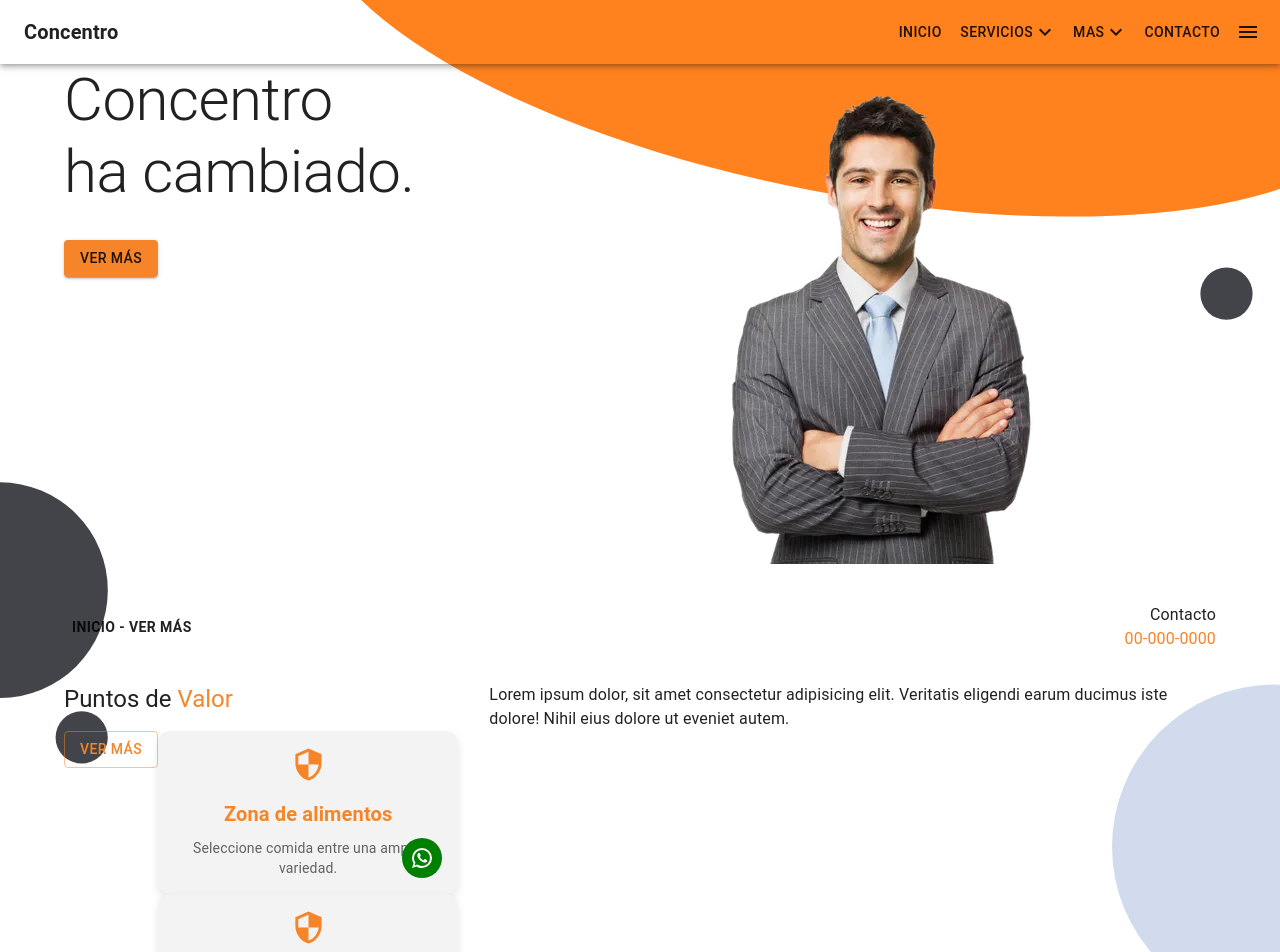
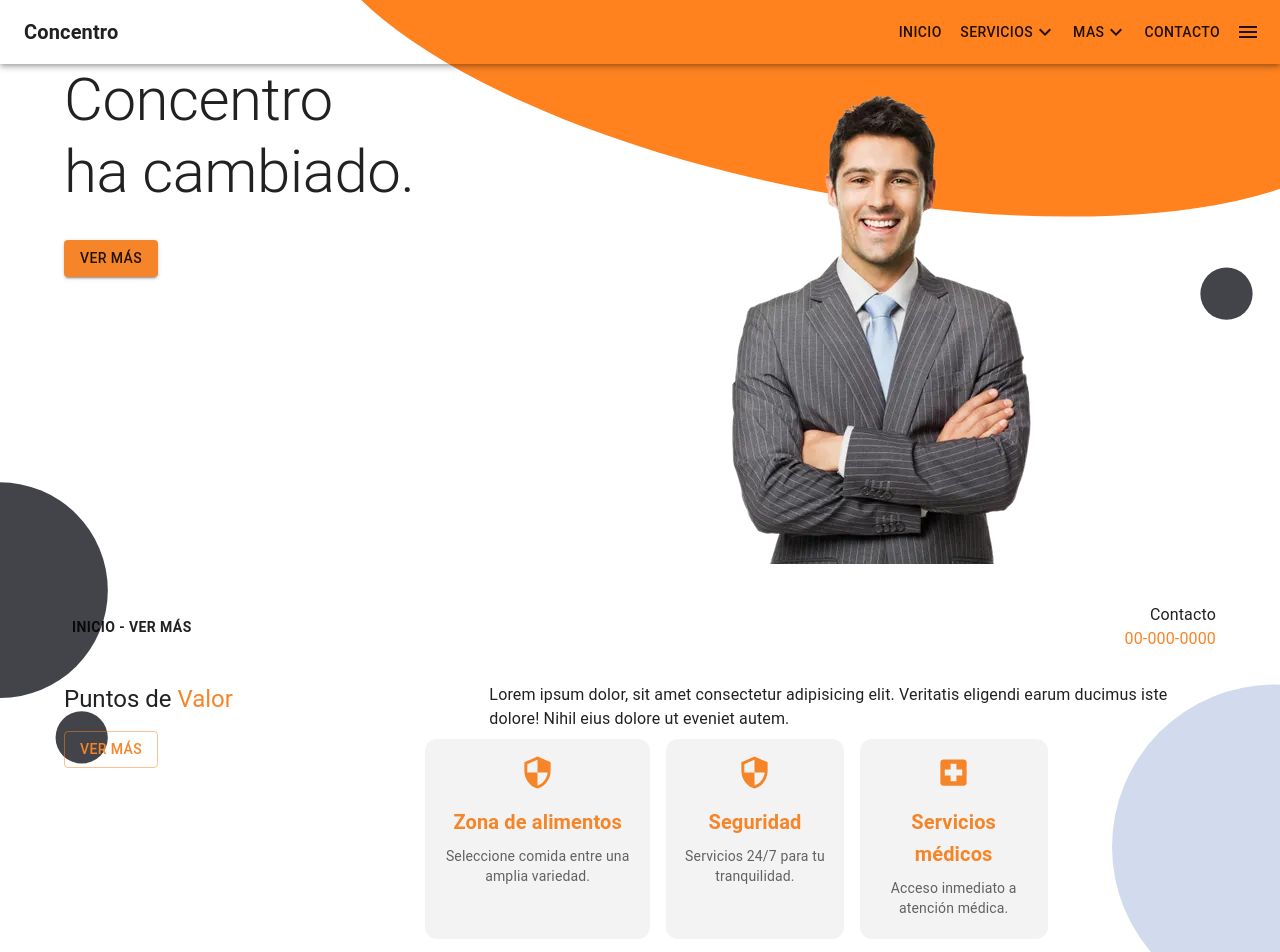
Before and after one commit to victorivitec/concentro, a Next.js app: page / in a window 1280 px wide. Shown: the top 952 px of the page. Built offline with nearby package versions, Linux system fonts and the light colour scheme.

Commit message:
se arregla el card component

```diff
--- a/src/app/page.tsx
+++ b/src/app/page.tsx
@@ -63,11 +63,11 @@ export default function Home() {
             </Box>
           </Grid>
           {/* container button & carousel */}
-          <Grid sx={{ display: 'flex', justifyContent: 'space-between' }}>
-            <Box>
+          <Grid sx={{ display: 'flex', justifyContent: 'space-between', height: '40vh'}}>
+            <Box sx={{width: '50%'}}>
               <Button variant='outlined'>ver más</Button>
             </Box>
-            <Box>
+            <Box sx={{display: 'flex',justifyContent: 'space-between'}}>
               <ServiceCard
                 title='Zona de alimentos'
                 description='Seleccione comida entre una amplia variedad.'
--- a/src/components/molecules/Card.tsx
+++ b/src/components/molecules/Card.tsx
@@ -1,6 +1,6 @@
+import React from "react";
 import { Box, Card, CardContent, Typography, IconButton } from "@mui/material";
-import WhatsAppIcon from "@mui/icons-material/WhatsApp"; // Ícono de WhatsApp
-// import LocalGroceryStoreIcon from "@mui/icons-material/LocalGroceryStore"; // Ícono ejemplo
+import WhatsAppIcon from "@mui/icons-material/WhatsApp";
 
 interface ServiceCardProps {
   title: string;
@@ -11,12 +11,23 @@ interface ServiceCardProps {
 export const ServiceCard: React.FC<ServiceCardProps> = ({ title, description, icon }) => {
   return (
     <Card
+      elevation={0}
       sx={{
-        width: 300,
+        margin: "0.5em",
         borderRadius: "12px",
-        boxShadow: "0px 4px 8px rgba(0, 0, 0, 0.1)",
         textAlign: "center",
         position: "relative",
+        overflow: "hidden", // Asegura que el contenido no desborde
+        transition: "height 0.3s, box-shadow 0.3s", // Animación suave
+        height: 200, // Altura inicial
+        "&:hover": {
+          boxShadow: 8,
+          height: 250, // Altura aumentada al hacer hover
+          "& .whatsapp-icon-box": {
+            opacity: 1, // Hacer visible el ícono al alargar el card
+            visibility: "visible", // Asegura que el ícono sea renderizado
+          },
+        },
       }}
     >
       <CardContent>
@@ -37,18 +48,28 @@ export const ServiceCard: React.FC<ServiceCardProps> = ({ title, description, ic
           {description}
         </Typography>
       </CardContent>
-      <IconButton
+      {/* Ícono de WhatsApp */}
+      <Box
+        className="whatsapp-icon-box" // Clase para vincular el estilo en hover
         sx={{
           position: "absolute",
           bottom: 16,
           right: 16,
-          backgroundColor: "green",
-          color: "white",
-          "&:hover": { backgroundColor: "darkgreen" },
+          opacity: 0, // Inicialmente oculto
+          visibility: "hidden", // Ocultar del flujo del diseño
+          transition: "opacity 0.3s, visibility 0.3s", // Animación suave
         }}
       >
-        <WhatsAppIcon />
-      </IconButton>
+        <IconButton
+          sx={{
+            backgroundColor: "green",
+            color: "white",
+            "&:hover": { backgroundColor: "darkgreen" },
+          }}
+        >
+          <WhatsAppIcon />
+        </IconButton>
+      </Box>
     </Card>
   );
 };
```
